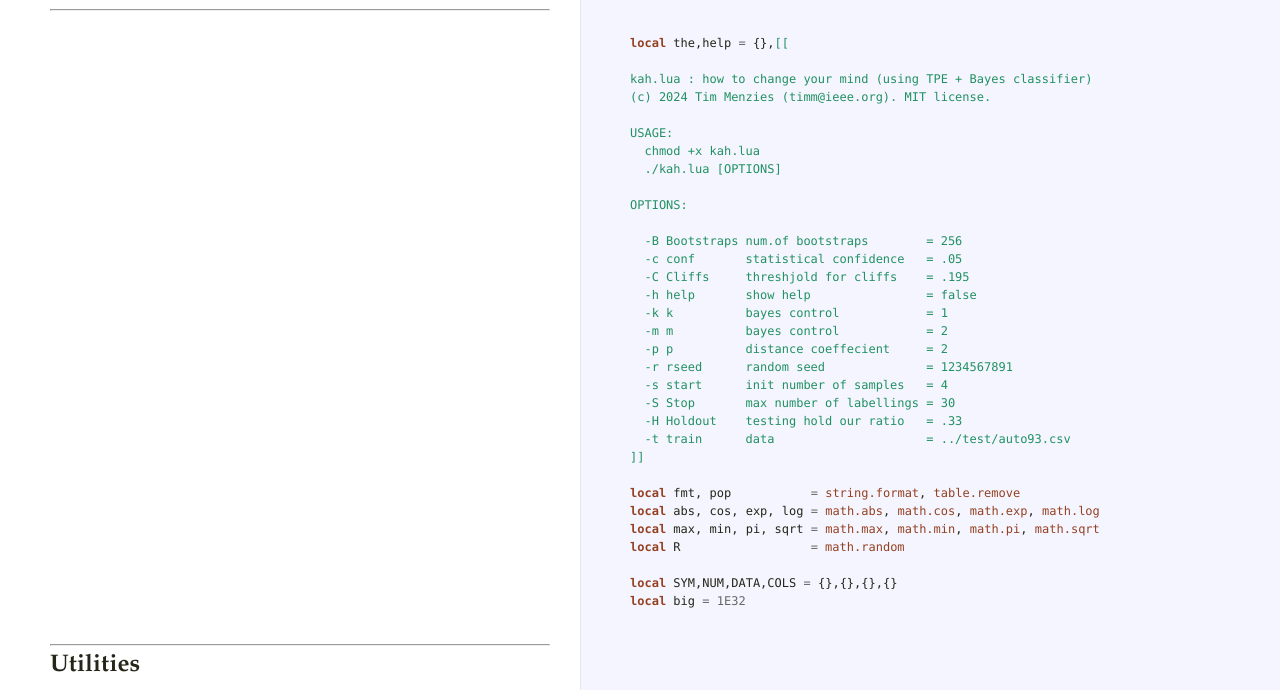
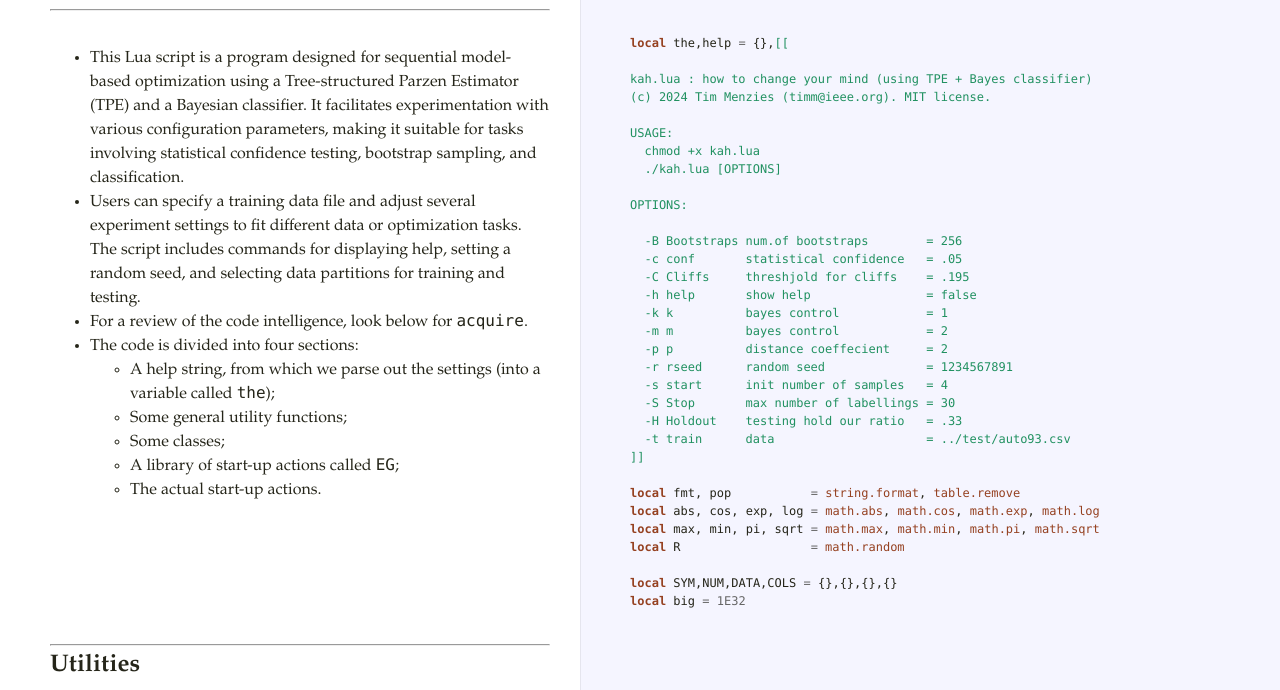
Before and after one commit to timm/kah, a plain HTML site: page docs/index.html in a window 1280 px wide. Shown: the part 1215-1905 px from the top of the page. Drawn offline with Linux system fonts and the light colour scheme.

```diff
--- a/docs/index.html
+++ b/docs/index.html
@@ -36,6 +36,27 @@
         <a class='octothorpe' href='#section-0'>#</a>
       </div>
       <!-- vim : set tabstop=2 shiftwidth=2 expandtab : -->
+<ul>
+<li>This Lua script is a program designed for sequential
+  model-based optimization using a Tree-structured Parzen Estimator
+  (TPE) and a Bayesian classifier. It facilitates experimentation
+  with various configuration parameters, making it suitable for tasks
+  involving statistical confidence testing, bootstrap sampling, and
+  classification.</li>
+<li>Users can specify a training data file and adjust several experiment
+  settings to fit different data or optimization tasks. The script
+  includes commands for displaying help, setting a random seed, and
+  selecting data partitions for training and testing. </li>
+<li>For a review of the code intelligence, look below for <code>acquire</code>.</li>
+<li>The code is divided into four sections:<ul>
+<li>A help string, from which we parse out the settings (into a variable called <code>the</code>);</li>
+<li>Some general utility functions;</li>
+<li>Some classes;</li>
+<li>A library of start-up actions called <code>EG</code>;</li>
+<li>The actual start-up actions.</li>
+</ul>
+</li>
+</ul>
     </div>
     <div class='code'>
       <div class="highlight"><pre><span></span><span class="kd">local</span> <span class="n">the</span><span class="p">,</span><span class="n">help</span> <span class="o">=</span> <span class="p">{},</span><span class="s">[[</span>
@@ -848,8 +869,8 @@
 <li>Use that classifier to sort the unlabelled
    examples by their likelihood of belong to best or rest. </li>
 <li>Label the first and last items in that sort.</li>
-<li>If you label more items, go to 2. Else&hellip;</li>
-<li>Use the classifier to sort the remaining
+<li>If can you label more items, then go to 2. Else&hellip;</li>
+<li>&hellip; use the classifier to sort the remaining
    unlabelled examples. Repor the best in that test set.</li>
 </ol>
     </div>
```
Also changed, not shown: docs/kah.html (+23 -2 lines), 1 other file.
